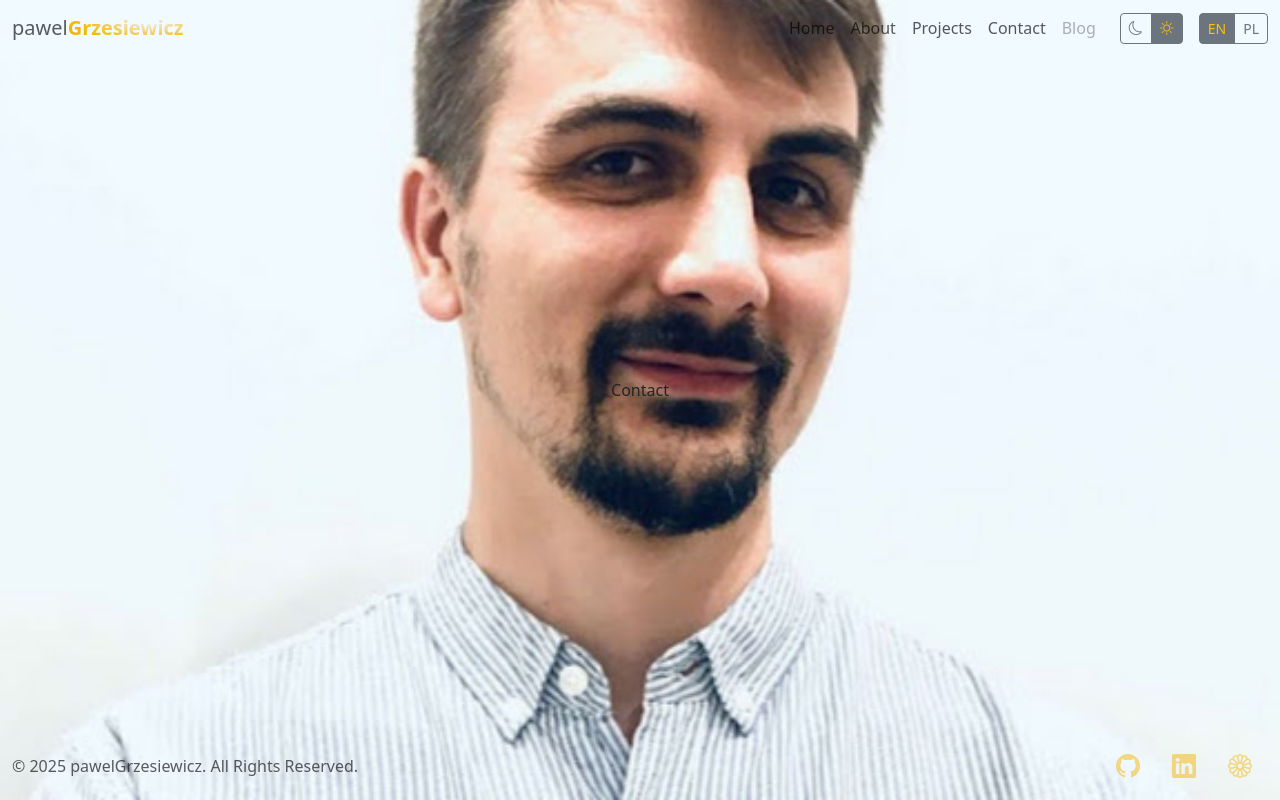
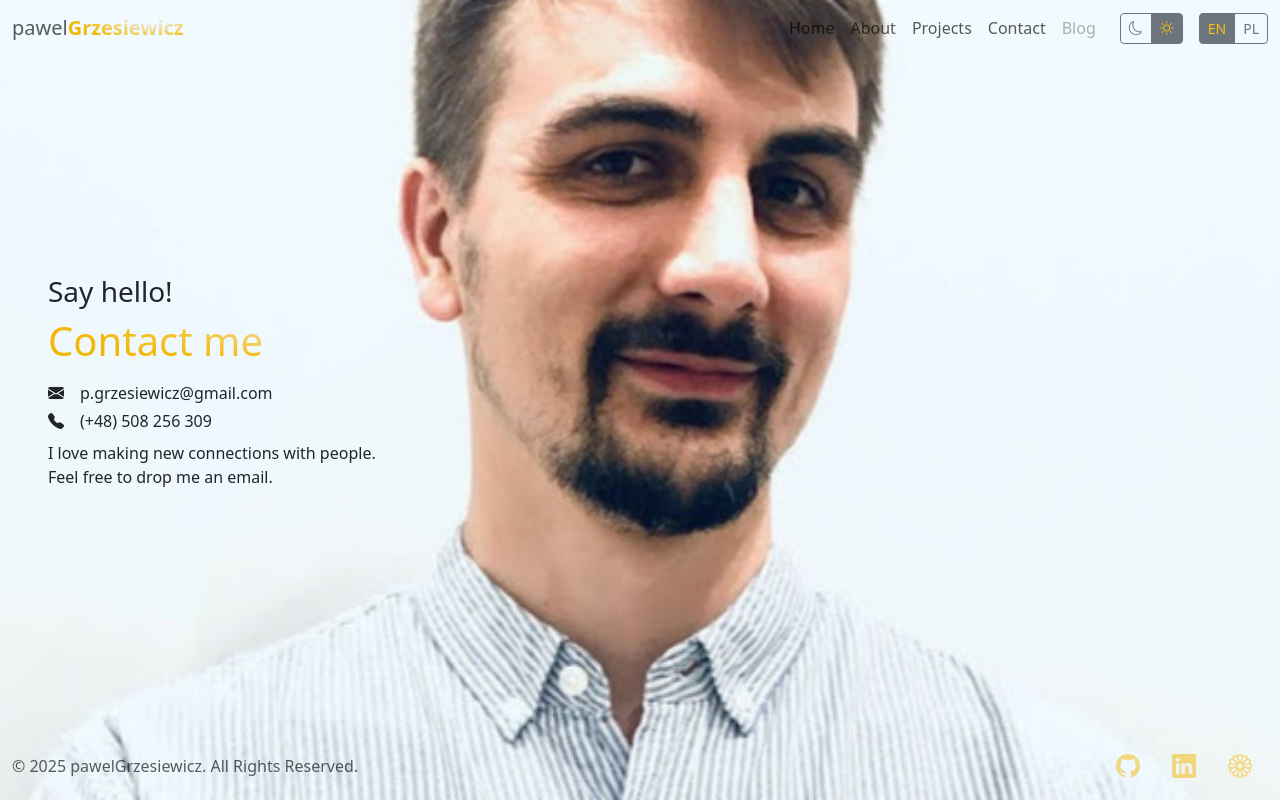
Before and after one commit to pawelGrzesiewicz/portfolio-site-bootstrap, a Next.js app: page /en/contact in a window 1280 px wide. Built offline with nearby package versions, Linux system fonts and the light colour scheme.

Commit message:
added contact page

```diff
--- a/src/components/Contact.tsx
+++ b/src/components/Contact.tsx
@@ -1,9 +1,41 @@
 import React from 'react'
+import { useTranslations } from 'next-intl';
+import { Col, Container, Row } from 'react-bootstrap';
+import Link from 'next/link';
 
 export default function Contact() {
+  const t = useTranslations("ContactPage");
+
   return (
-    <div>
-      Contact
-    </div>
-  )
+    <Container fluid="xxl">
+      <Row>
+        <Col xs={12} md={8} xl={6} className="text-start px-3 px-md-5 d-flex flex-column gap-2">
+          <div>
+            <h3>
+              {t('text-1')}
+            </h3>
+            <h1 className="text-gradient">{t('text-2')}</h1>
+          </div>
+          <div className="d-flex flex-column gap-1">
+            <div className='hover:text-warning'>
+            <Link
+              href="mailto:p.grzesiewicz@gmail.com"
+              className="d-flex gap-3 align-items-center text-decoration-none text-reset"
+            >
+              <i className="bi bi-envelope-fill"></i>
+              <span>p.grzesiewicz@gmail.com</span>
+            </Link>
+            </div>
+            <div className="d-flex gap-3 align-items-center">
+              <i className="bi bi-telephone-fill"></i>
+              <span>(+48) 508 256 309</span>
+            </div>
+          </div>
+          <p>
+            {t('text-3')} <br className="d-none d-md-block" /> {t('text-4')}
+          </p>
+        </Col>
+      </Row>
+    </Container>
+  );
 }
--- a/src/components/homePage/HomePage.tsx
+++ b/src/components/homePage/HomePage.tsx
@@ -8,7 +8,7 @@ export default function HomePage() {
   return (
     <Container fluid="xxl">
       <Row>
-        <Col xs={12} md={8} xl={6} className="text-start">
+        <Col xs={12} md={8} xl={6} className="text-start px-3 px-md-5">
           <TypedHeader/>
           <TechnologyIcons />
         </Col>
--- a/src/components/projects/Projects.tsx
+++ b/src/components/projects/Projects.tsx
@@ -28,7 +28,7 @@ export default function Projects() {
     <Container fluid="xxl">
       <Row className="text-center mb-2">
         <Col sm={8} md={10} lg={8} >
-          <h2 className="fw-bold">{t('heading')}</h2>
+          <h1>{t('heading')}</h1>
           <div className="d-flex d-md-none align-items-center justify-content-center gap-3 text-gradient">
             <p className="mb-0">{t('sub-heading')}</p>
             <i className="bi bi-hand-index-thumb-fill text-gradient position-relative animated-arrow"></i>
```
Also changed, not shown: src/components/About.tsx (+4 -4 lines).
